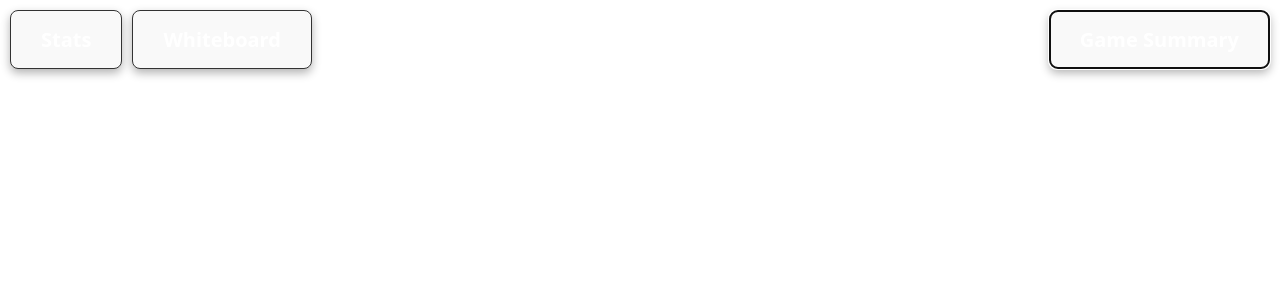
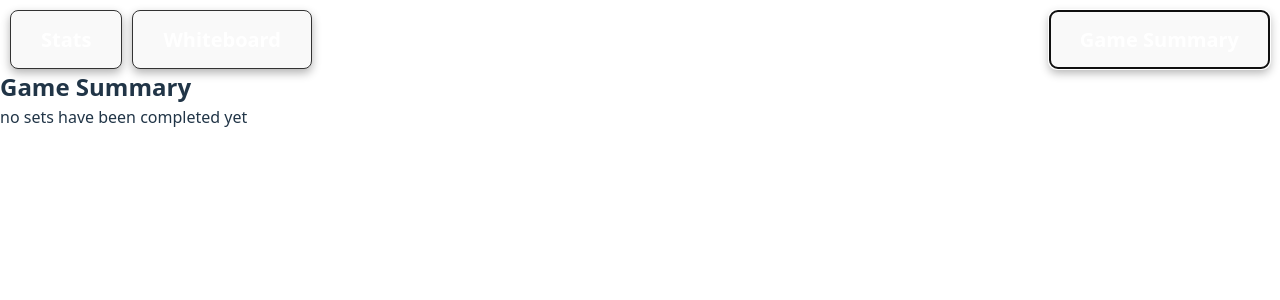
Before and after one commit to jrosario0225/volleyball-tracker, a React (Vite) app: page / in a window 1280 px wide. Both pictures are taken after a click on the button "Game Summary". Shown: the top 300 px of the page. Built offline with nearby package versions, Linux system fonts and the light colour scheme.

Commit message:
added scoreboard stats to game summary

```diff
--- a/src/App.jsx
+++ b/src/App.jsx
@@ -17,6 +17,9 @@ import StatModal from './components/shared/StatModal'
 
 // Whiteboard component
 import Whiteboard from "./components/shared/Whiteboard"
+
+// GameSummary component
+import GameSummary from "./components/shared/GameSummary"
 
 function App() {
 
@@ -264,6 +267,12 @@ function App() {
         onCancel={() => setShowStatModal(false)}
       />
 
+      {currentView === "summary" && (
+        <GameSummary
+        savedSets={stats.savedSets}
+        opponentName={opponentName}
+        />
+      )}
 
 
     </div>
--- /dev/null
+++ b/src/components/shared/GameSummary.jsx
@@ -0,0 +1,44 @@
+import React from 'react';
+import EffectivePieChart from './EffectivePieChart';
+
+
+function GameSummary({ savedSets, opponentName }) {
+
+    if (savedSets.length === 0) {
+        return (
+            <div className="game-summary">
+                <h2>Game Summary</h2>
+                <p>no sets have been completed yet</p>
+            </div>
+        )
+    }
+
+    return (
+        <div className="game-summary">
+            <h2>Game Summary</h2>
+
+
+            <div className="set-scores">
+                {savedSets.map((set) => {
+                    const hustleScore = Object.values(set.hustleEarnedStats).reduce((sum, val) => sum + val, 0)
+                    + Object.values(set.otherErrorStats).reduce((sum, val) => sum + val, 0)
+
+                    const otherScore = Object.values(set.otherEarnedStats).reduce((sum, val) => sum + val, 0)
+                    + Object.values(set.hustleErrorStats).reduce((sum, val) => sum + val, 0)
+
+                    return (
+                        <div key={set.setNumber} className="set-score-row">
+                            <span>Set {set.setNumber} </span>
+                            <span>Hustle {hustleScore} </span>
+                            <span> - </span>
+                            <span>{otherScore} {opponentName} </span>
+                        </div>
+
+                    )
+                })}
+            </div>
+        </div>
+    )
+}
+
+export default GameSummary;
```
